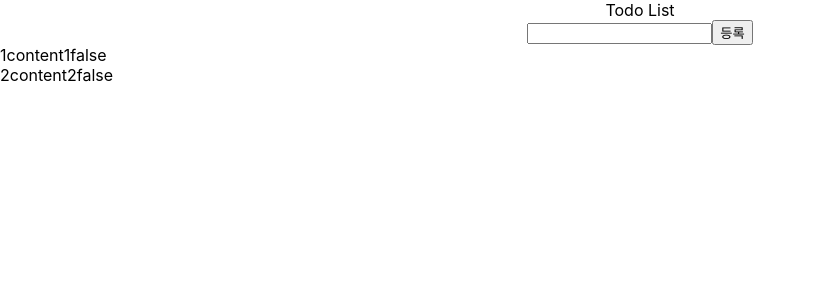
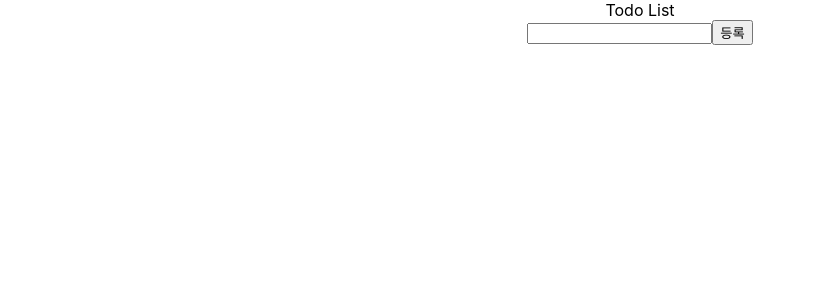
Before and after one commit to jjoo0803/-Todolist_ts, a React (Create React App) app: page / in a window 1280 px wide. Shown: the top 300 px of the page, without its empty margins (0-816 px from the left). Built offline with nearby package versions, Linux system fonts and the light colour scheme.

Commit message:
feature: TodoList

```diff
--- a/src/App.tsx
+++ b/src/App.tsx
@@ -1,13 +1,11 @@
 import './App.css';
 import TodoHeader from './components/TodoHeader'
-// import TodoInput from './components/TodoInput'
 import TodoListContainer from './components/TodoListContainer'
 
 function App() {
   return (
     <div className="App">
       <TodoHeader />
-      {/* <TodoInput /> */}
       <TodoListContainer />
     </div>
   );
--- a/src/components/TodoInput.tsx
+++ b/src/components/TodoInput.tsx
@@ -1,6 +1,11 @@
-import React, {useState} from 'react';
+import React, {useState, useCallback} from 'react';
 
-function TodoInput () {
+
+interface propsType {
+  addTodo: (todo: string) => void
+}
+
+function TodoInput ({addTodo}: propsType) {
 
   const [text, setText] = useState('')
 
@@ -8,18 +13,24 @@ function TodoInput () {
     setText(e.target.value)
   }
 
-  const handleSubmit = (e: React.FormEvent<HTMLFormElement>) => {
-    e.preventDefault();
+  // const onClickButton = useCallback(() => {
+  //   handleTodo(text)
+  // }, [handleTodo, text])
+
+  const onClickButton = (e:React.MouseEvent<HTMLButtonElement>) => {
+    e.preventDefault()
+    addTodo(text)
     setText('')
   }
+
   return (
-    <form onSubmit={handleSubmit}>
+    <div>
       <input name="content" value={text} onChange={onChange} />
-      <button type="submit">
+      <button onClick={onClickButton}>
         등록
       </button>
-    </form>
+    </div>
   )
 }
 
-export default TodoInput
+export default React.memo(TodoInput)
--- a/src/components/TodoItem.tsx
+++ b/src/components/TodoItem.tsx
@@ -1,18 +1,21 @@
 import './TodoStyle.scss'
-import { TodoObject } from './TodoListContainer'
+import { TodoObject } from '../interface/type'
 
-interface todoType {
+interface todoProps {
   todo: TodoObject
+  index: number,
+  deleteTodo: (index: number) => void
 }
 
-function TodoItem ({ todo }: todoType) {
-  const { idx, content, complete } = todo
+function TodoItem ({ todo, index, deleteTodo }: todoProps) {
+  const {content, complete} = todo
 
   return (
     <div className='todo-item'>
-      <div>{ idx }</div>
+      <div>{ index }</div>
       <div> { content }</div>
       <div>{ complete ? 'true': 'false'}</div>
+      <button onClick={() => {deleteTodo(index)}}>삭제</button>
     </div>
   )
 }
--- a/src/components/TodoListContainer.tsx
+++ b/src/components/TodoListContainer.tsx
@@ -2,36 +2,35 @@ import { useState } from "react"
 import TodoItem from './TodoItem'
 import TodoInput from './TodoInput'
 
-export interface TodoObject {
-  idx: number,
-  content: string,
-  complete: boolean
-}
-
-interface TodoListType {
-  [x: string]: any
-}
-
+import { TodoObject } from "../interface/type"
 
 function TodoListContainer () {
 
-  const [todo, setTodo] = useState<TodoListType>([
-    {
-      idx: 1,
-      content: 'content1',
-      complete: false
-    },
-    {
-      idx: 2,
-      content: 'content2',
+  const [todoList, setTodoList] = useState<TodoObject[]>([
+  ])
+
+  const addTodoItem = (content: String) => {
+    console.log('Todo content: ', content)
+    let tmpObj:TodoObject = {
+      content: content,
       complete: false
     }
-  ])
+    setTodoList(todoList.concat(tmpObj))
+  }
+
+  const deleteTodoItem = (index: number) => {
+    let newList: TodoObject[] = todoList.filter((v, i) => {
+      return index-1 !== i
+    })
+    setTodoList(newList)
+  }
 
   return (
     <div>
-      <TodoInput />
-      {todo.map((item: TodoObject) => <TodoItem key={item.idx} todo={item}/>)}
+      <TodoInput addTodo={addTodoItem} />
+      {todoList.map((item: TodoObject, index: number) =>
+        <TodoItem key={index} todo={item} index={index +1} deleteTodo={deleteTodoItem}></TodoItem>
+      )}
     </div>
   )
 }
--- /dev/null
+++ b/src/interface/type.ts
@@ -0,0 +1,4 @@
+export interface TodoObject {
+  content: String,
+  complete: boolean,
+}
```
